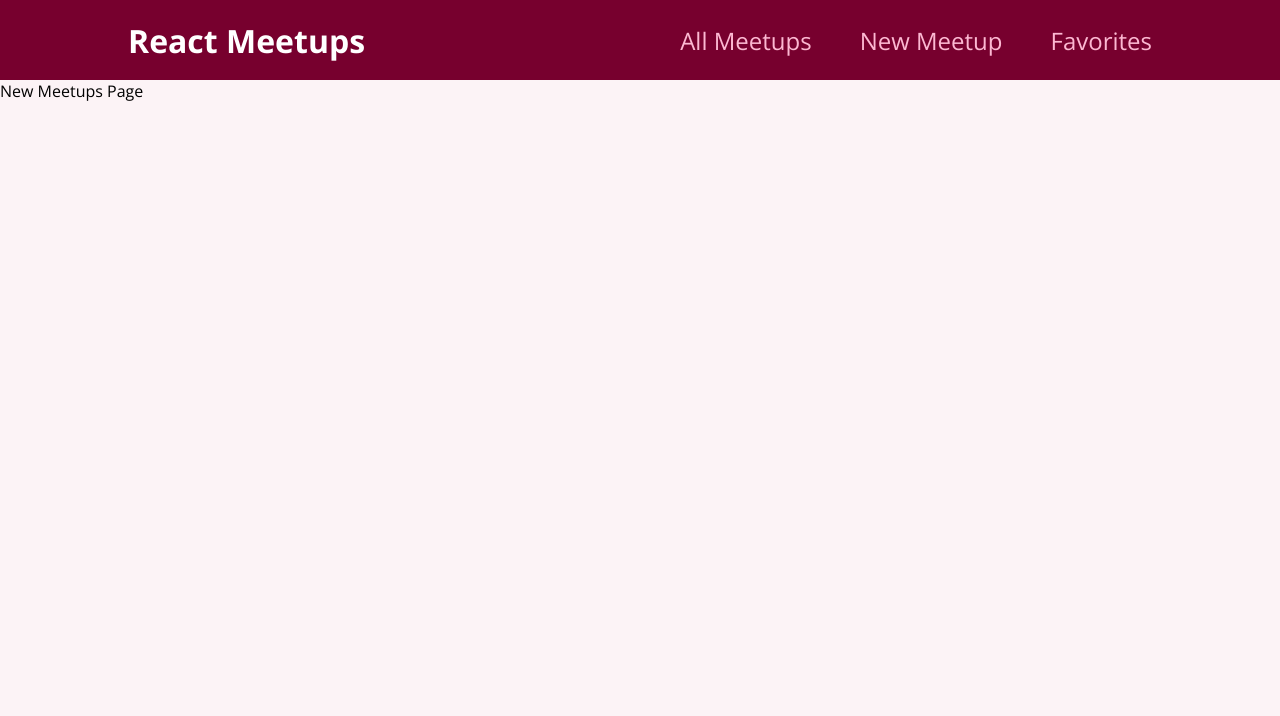
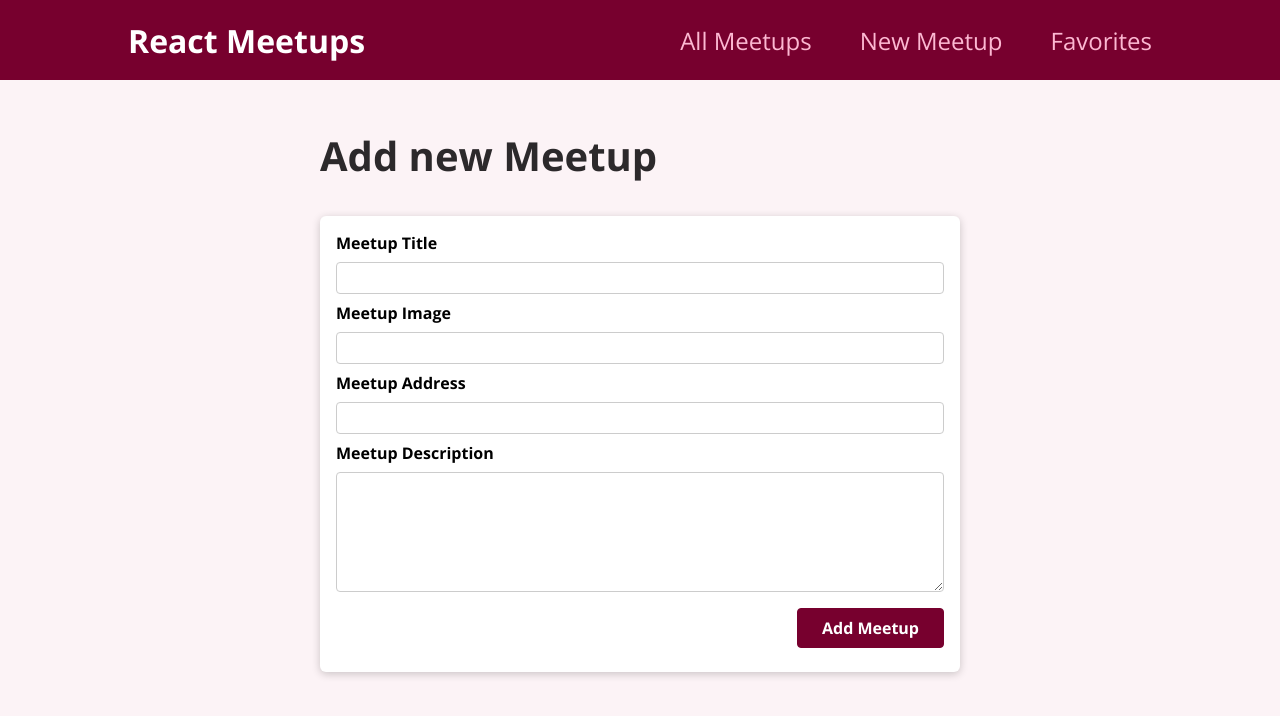
Before and after one commit to Dang3rZone/Meetups-React, a React (Create React App) app: page /new-meetup in a window 1280 px wide. Shown: the top 716 px of the page. Built offline with nearby package versions, Linux system fonts and the light colour scheme.

Commit message:
form for new meetups created, css, card component

```diff
--- a/src/App.js
+++ b/src/App.js
@@ -1,13 +1,13 @@
 import { Route, Switch } from 'react-router-dom';
-import MainNavigation from './components/layout/MainNavigation';
+import Layout from './components/layout/Layout';
+
 import AllMeetupsPage from './pages/AllMeetups';
 import FavoritesPage from './pages/Favorites';
 import NewMeetupPage from './pages/NewMeetup';
 
 function App() {
   return (
-    <div>
-      <MainNavigation />
+    <Layout>
       <Switch>
         <Route path="/" exact>
           <AllMeetupsPage />
@@ -19,7 +19,7 @@ function App() {
           <FavoritesPage />
         </Route>
       </Switch>
-    </div>
+    </Layout>
   );
 }
 
--- /dev/null
+++ b/src/components/layout/Layout.js
@@ -0,0 +1,13 @@
+import classes from './Layout.module.css';
+import MainNavigation from './MainNavigation';
+
+function Layout(props) {
+  return (
+    <div>
+      <MainNavigation />
+      <main className={classes.main}>{props.children}</main>
+    </div>
+  );
+}
+
+export default Layout;
--- /dev/null
+++ b/src/components/layout/Layout.module.css
@@ -0,0 +1,5 @@
+.main {
+  margin: 3rem auto;
+  width: 90%;
+  max-width: 40rem;
+}
--- a/src/components/meetups/MeetupItem.js
+++ b/src/components/meetups/MeetupItem.js
@@ -1,8 +1,10 @@
+import Card from '../ui/Card';
 import classes from './MeetupItem.module.css';
 
 function MeetupItem(props) {
   return (
     <li className={classes.item}>
+      <Card>
         <div className={classes.image}>
           <img src={props.image} alt="" />
         </div>
@@ -14,6 +16,7 @@ function MeetupItem(props) {
         <div className={classes.actions}>
           <button>To Favorites</button>
         </div>
+      </Card>
     </li>
   );
 }
--- /dev/null
+++ b/src/components/meetups/NewMeetupForm.js
@@ -0,0 +1,40 @@
+import Card from '../ui/Card';
+import classes from './NewMeetupForm.module.css';
+
+function NewMeetupForm() {
+  return (
+    <Card>
+      <form action="" className={classes.form}>
+        <div className={classes.control}>
+          <label htmlFor="title">Meetup Title</label>
+          <input type="text" required id="title" />
+        </div>
+        {/* Image */}
+        <div className={classes.control}>
+          <label htmlFor="image">Meetup Image</label>
+          <input type="url" required id="image" />
+        </div>
+        {/* Address */}
+        <div className={classes.control}>
+          <label htmlFor="address">Meetup Address</label>
+          <input type="text" required id="address" />
+        </div>
+        <div className={classes.control}>
+          <label htmlFor="description">Meetup Description</label>
+          <textarea
+            name=""
+            id="description"
+            cols="5"
+            rows="5"
+            required
+          ></textarea>
+          <div className={classes.actions}>
+            <button>Add Meetup</button>
+          </div>
+        </div>
+      </form>
+    </Card>
+  );
+}
+
+export default NewMeetupForm;
--- /dev/null
+++ b/src/components/meetups/NewMeetupForm.module.css
@@ -0,0 +1,45 @@
+.form {
+  padding: 1rem;
+}
+
+.control {
+  margin-bottom: 0.5rem;
+}
+
+.control label {
+  display: block;
+  font-weight: bold;
+  margin-bottom: 0.5rem;
+}
+
+.control input,
+.control textarea {
+  display: block;
+  font: inherit;
+  border-radius: 4px;
+  border: 1px solid #ccc;
+  padding: 0.25rem;
+  width: 100%;
+}
+
+.actions {
+  margin-top: 1rem;
+  text-align: right;
+}
+
+.actions button {
+  font: inherit;
+  cursor: pointer;
+  background-color: #77002e;
+  color: white;
+  padding: 0.5rem 1.5rem;
+  border: 1px solid #77002e;
+  border-radius: 4px;
+  font-weight: bold;
+}
+
+.actions button:hover,
+.actions button:active {
+  background-color: #a50e48;
+  border-color: #a50e48;
+}
--- /dev/null
+++ b/src/components/ui/Card.js
@@ -0,0 +1,7 @@
+import classes from './Card.module.css';
+
+function Card(props) {
+  return <div className={classes.card}>{props.children}</div>;
+}
+
+export default Card;
--- /dev/null
+++ b/src/components/ui/Card.module.css
@@ -0,0 +1,5 @@
+.card {
+  background-color: white;
+  border-radius: 6px;
+  box-shadow: 0 2px 8px rgba(0, 0, 0, 0.2);
+}
--- a/src/pages/AllMeetups.js
+++ b/src/pages/AllMeetups.js
@@ -3,21 +3,21 @@ import MeetupList from '../components/meetups/MeetupList';
 const DUMMY_DATA = [
   {
     id: 'm1',
-    title: 'This is a first @Madrid',
+    title: 'This is a first meetup @Berlin',
     image:
-      'https://www.tripsavvy.com/thmb/vLOWxjCoy7EO8RGxOifrMLCQrPY=/1500x1004/filters:fill(auto,1)/thingstodoinmadridskyline-d05bf06ef9144f04973d5bfc50fbcee6.jpg',
-    address: 'Meetupstreet 5, 12345 Madrid',
+      'https://upload.wikimedia.org/wikipedia/commons/thumb/d/d3/Stadtbild_M%C3%BCnchen.jpg/2560px-Stadtbild_M%C3%BCnchen.jpg',
+    address: 'Meetupstreet 5, 12345 Berlin',
     description:
       'This is a first, amazing meetup which you definitely should not miss. It will be a lot of fun!',
   },
   {
     id: 'm2',
-    title: 'This is a second @Barcelona',
+    title: 'This is a second meetup @Barcelona',
     image:
       'https://tecnohotelnews.com/wp-content/uploads/2019/05/shutterstock_214016374.jpg',
     address: 'Meetupstreet 5, 12345 Barcelona',
     description:
-      'This is a first, amazing meetup which you definitely should not miss. It will be a lot of fun!',
+      'Lorem ipsum dolor sit amet consectetur adipisicing elit. Tempora, omnis rem in quo repellat incidunt et pariatur laudantium, fugiat, porro veritatis maxime ipsam assumenda ab at aperiam? Laboriosam, quisquam dicta. Nostrum velit sunt sapiente quis!',
   },
 ];
 
--- a/src/pages/NewMeetup.js
+++ b/src/pages/NewMeetup.js
@@ -1,5 +1,12 @@
+import NewMeetupForm from '../components/meetups/NewMeetupForm';
+
 function NewMeetupPage() {
-  return <div>New Meetups Page</div>;
+  return (
+    <section>
+      <h1>Add new Meetup</h1>
+      <NewMeetupForm />
+    </section>
+  );
 }
 
 export default NewMeetupPage;
```
Lines whose indentation alone changed are shown as unchanged.
